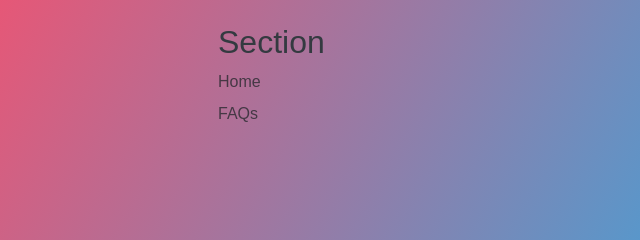
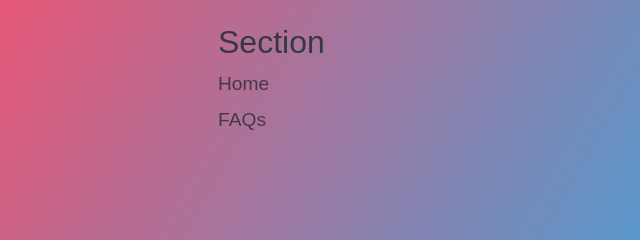
Before and after one commit to rhythmnarang1/rhythmnarang1.github.io, a plain HTML site: page index.html in a window 1280 px wide. Shown: the part 1852-2092 px from the top of the page, 548-1188 px from the left. Drawn offline with nearby package versions, Linux system fonts and the light colour scheme.

Commit message:
Update index.css

```diff
--- a/index.css
+++ b/index.css
@@ -134,3 +134,14 @@
   background-color: #3473d1;
   border: none;
 }
+.nav-link {
+    color: #6c757d;
+    font-size: 1.2rem;
+    transition: color 0.3s ease, font-size 0.3s ease;
+ }
+
+  /* Hover effect */
+ .nav-link:hover {
+    color: #ff4c68;
+    font-size: 1.3rem;
+ }
```
